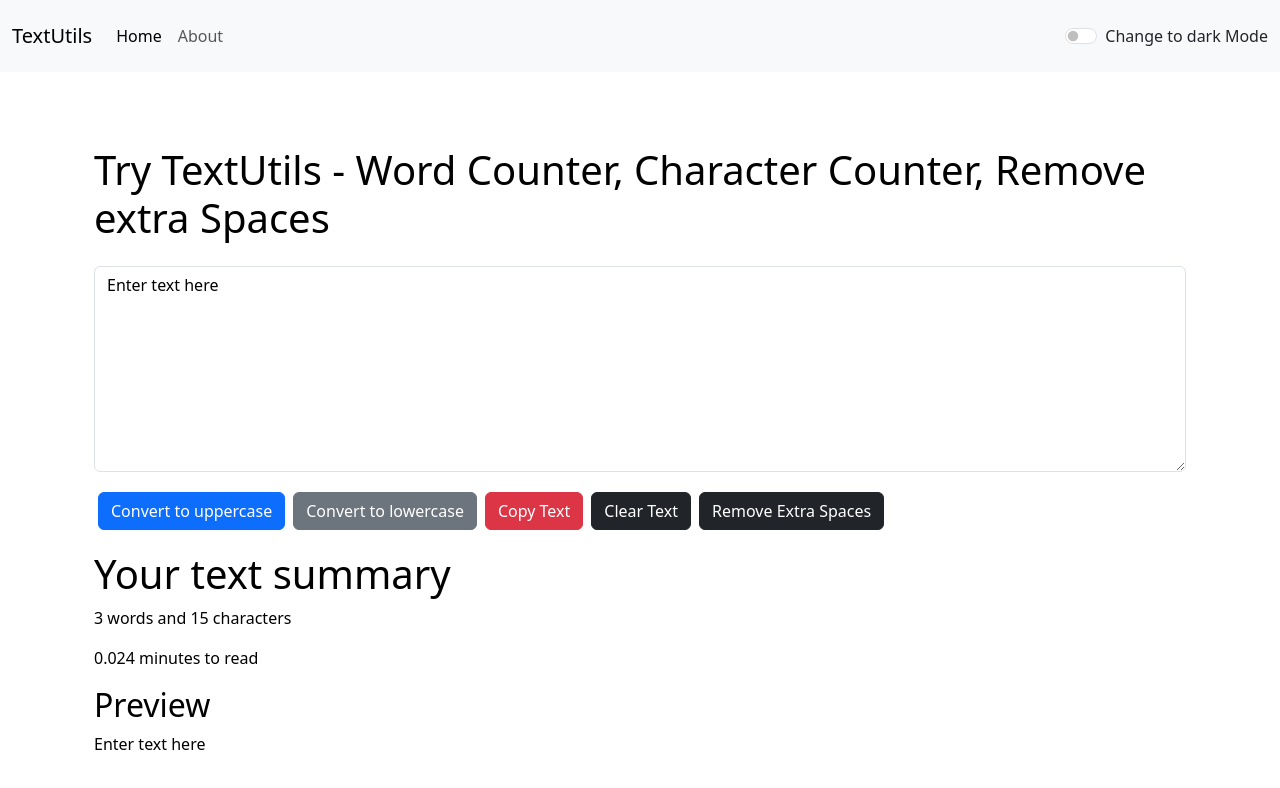
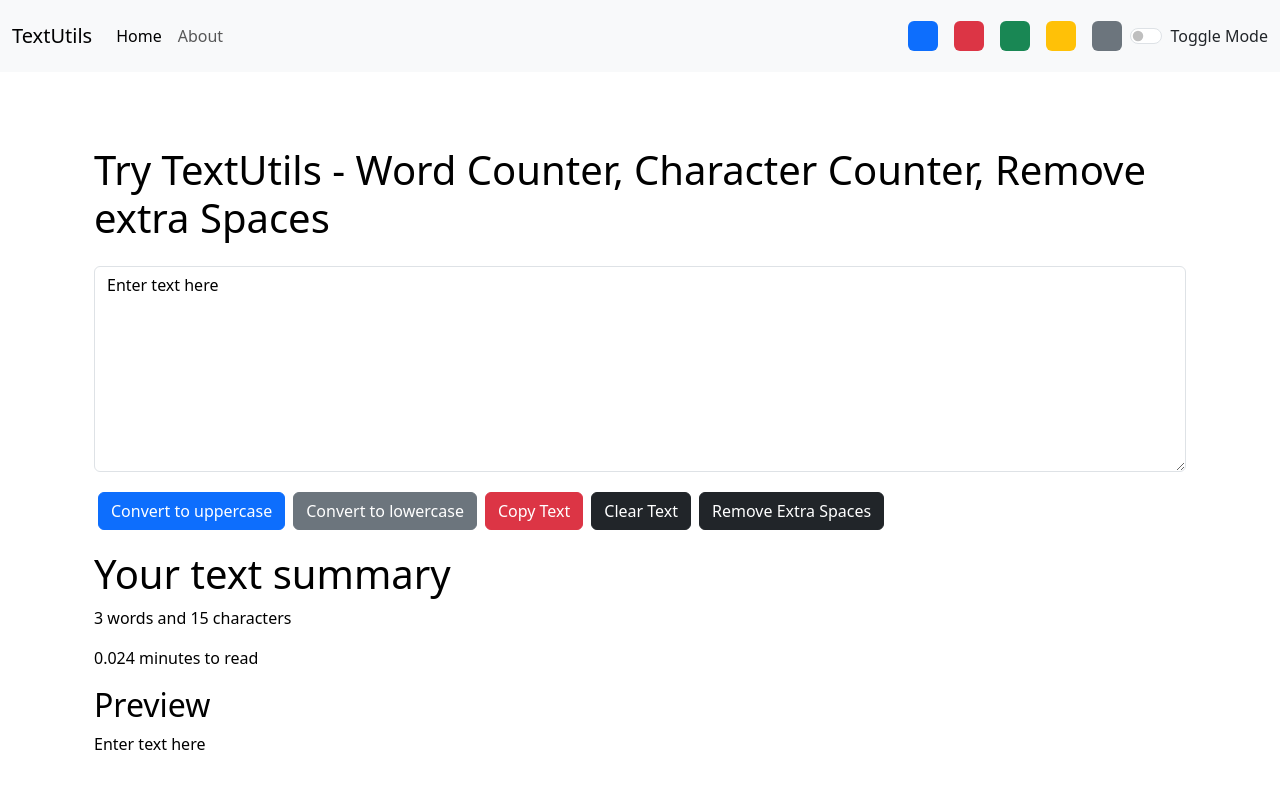
Before and after one commit to khushi-muttha/Text-Utils, a React (Create React App) app: page / in a window 1280 px wide. Shown: the top 788 px of the page. Built offline with nearby package versions, Linux system fonts and the light colour scheme.

Commit message:
first commit

```diff
--- a/src/App.js
+++ b/src/App.js
@@ -20,12 +20,23 @@
     }, 1500);
   };
 
-  const toggleMode = () => {
+  const removeBodyClasses = ()=>{
+    document.body.classList.remove('bg-light');
+    document.body.classList.remove('bg-danger');
+    document.body.classList.remove('bg-success');
+    document.body.classList.remove('bg-warning');
+    document.body.classList.remove('bg-secondary');
+  }
+  const toggleMode = (cls) => {
+    removeBodyClasses();
+    console.log(cls);
+    document.body.classList.add('bg-'+cls);
     if (mode === 'light') {
       setMode('dark');
       document.body.style.backgroundColor = '#042743';
       showAlert("Dark mode has been enabled", "success");
-    } else {
+    }
+    else {
       setMode('light');
       document.body.style.backgroundColor = 'white';
       showAlert("Light mode has been enabled", "success");
--- a/src/components/Navbar.js
+++ b/src/components/Navbar.js
@@ -19,16 +19,21 @@
         <li className="nav-item">
           <Link className="nav-link" to="/about">About</Link>
         </li>
+      </ul>
+
+      <div className="d-flex">
+        <div className="bg-primary rounded mx-2" onClick={()=>{props.toggleMode('primary')}} style={{height:'30px', width:'30px'}}></div>
+        <div className="bg-danger rounded mx-2" onClick={()=>{props.toggleMode('danger')}} style={{height:'30px', width:'30px'}}></div>
+        <div className="bg-success rounded mx-2" onClick={()=>{props.toggleMode('success')}} style={{height:'30px', width:'30px'}}></div>
+        <div className="bg-warning rounded mx-2" onClick={()=>{props.toggleMode('warning')}} style={{height:'30px', width:'30px'}}></div>
+        <div className="bg-secondary rounded mx-2" onClick={()=>{props.toggleMode('secondary')}} style={{height:'30px', width:'30px'}}></div>
 
 
-      </ul>
-      {/* <form className="d-flex" role="search">
-        <input className="form-control me-2" type="search" placeholder="Search" aria-label="Search"/>
-        <button className="btn btn-outline-success" type="submit">Search</button>
-      </form> */}
+      </div>
+
       <div className={`form-check form-switch text-${props.mode==='light'?'dark': 'white'} my-3`}>
-        <input className="form-check-input" onClick={props.toggleMode} type="checkbox" role="switch" id="flexSwitchCheckDefault"/>
-        <label className="form-check-label" htmlFor="flexSwitchCheckDefault">Change to dark Mode</label>
+        <input className="form-check-input" onClick={()=>{props.toggleMode(null)}} type="checkbox" role="switch" id="flexSwitchCheckDefault"/>
+        <label className="form-check-label" htmlFor="flexSwitchCheckDefault">Toggle Mode</label>
       </div>
 
       {/* <div className={`form-check form-switch text-${props.mode==='light'?'dark': 'white'} my-3`}>
```
